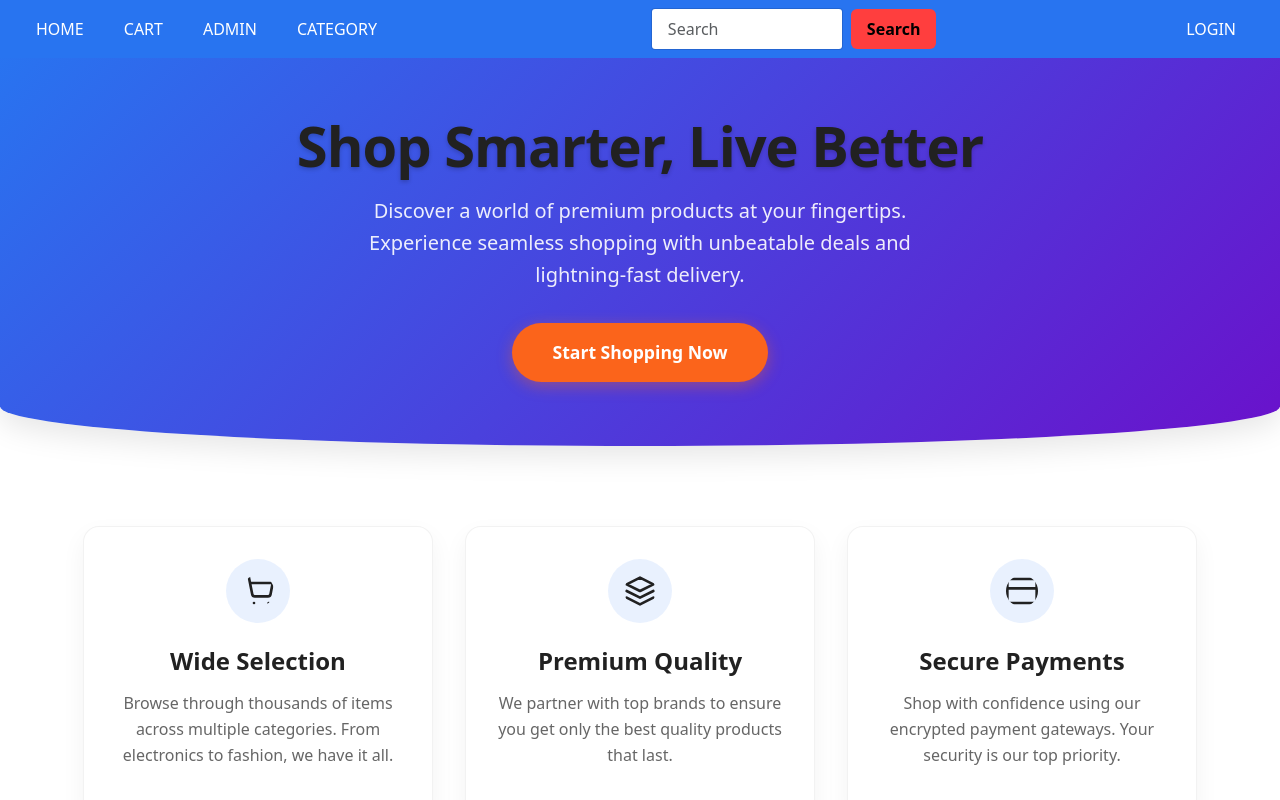
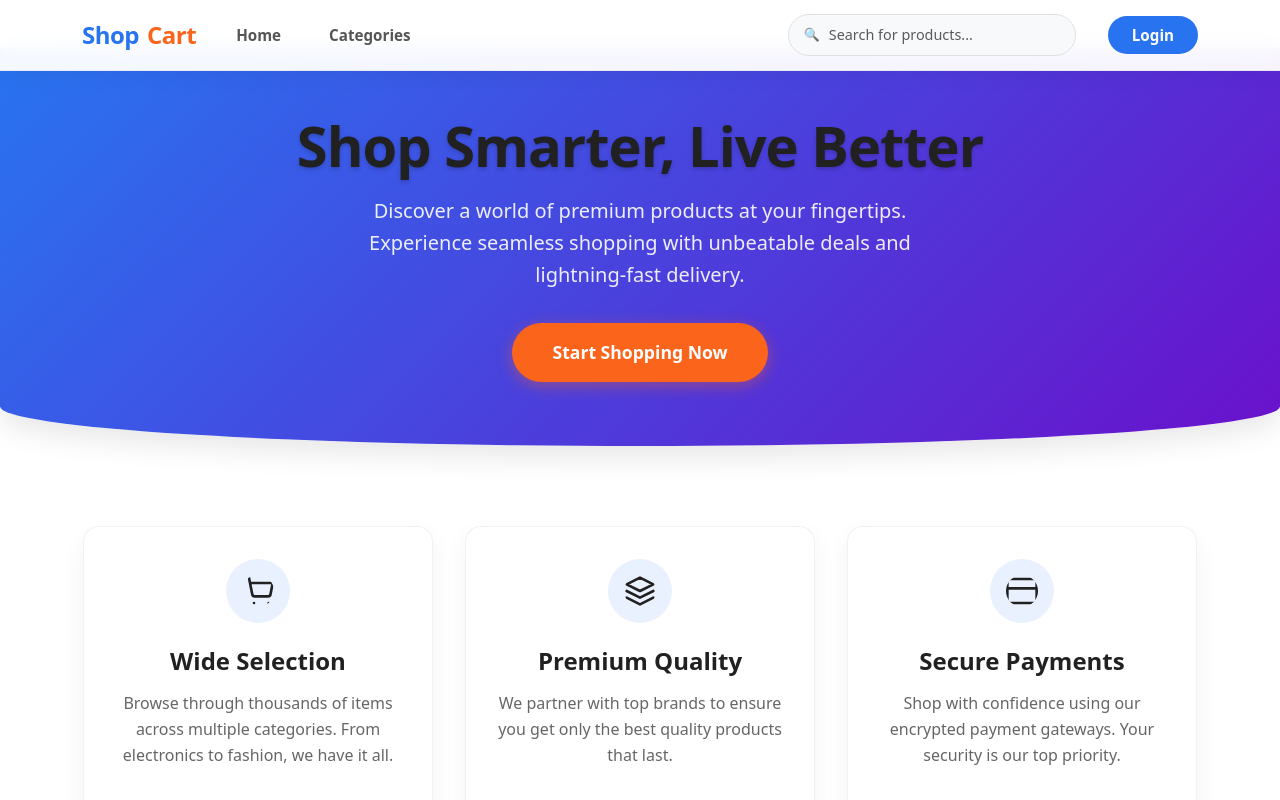
Before and after one commit to adwaith85/nodeproject, a React (Vite) app in the folder frontend/: page / in a window 1280 px wide. Shown: the top 800 px of the page. Built offline with nearby package versions, Linux system fonts and the light colour scheme.

Commit message:
navbar styled

```diff
--- a/frontend/src/components/Navbar.css
+++ b/frontend/src/components/Navbar.css
@@ -1,113 +1,186 @@
 /* Navbar / navigation */
 .navbar {
-    background-color: var(--color-primary) !important;
-    padding: var(--space-sm) var(--space-md);
-    color: #fff;
-    display: flex;
-    align-items: center;
+    background-color: #ffffff !important;
+    padding: 0.75rem 2rem;
+    box-shadow: 0 4px 20px rgba(0, 0, 0, 0.05);
     position: fixed;
     top: 0;
     left: 0;
     right: 0;
     z-index: 1000;
+    transition: all 0.3s ease;
+    backdrop-filter: blur(10px);
+    background: rgba(255, 255, 255, 0.95) !important;
+    border-bottom: 1px solid rgba(0, 0, 0, 0.05);
+}
+
+.navbar-brand {
+    font-size: 1.5rem;
+    font-weight: 800;
+    color: var(--color-primary) !important;
+    letter-spacing: -0.5px;
+    margin-right: 2rem;
+    display: flex;
+    align-items: center;
+    gap: 0.5rem;
+}
+
+.navbar-brand span {
+    color: var(--color-accent);
 }
 
 .navbar .nav-link {
-    color: #fff !important;
-    font-weight: 500;
-    margin-right: 1rem;
-    transition: color var(--transition-default);
+    color: #555 !important;
+    font-weight: 600;
+    font-size: 0.95rem;
+    margin-right: 1.5rem;
+    padding: 0.5rem 0;
+    position: relative;
+    transition: color 0.3s ease;
+}
+
+.navbar .nav-link::after {
+    content: '';
+    position: absolute;
+    width: 0;
+    height: 2px;
+    bottom: 0;
+    left: 0;
+    background-color: var(--color-primary);
+    transition: width 0.3s ease;
 }
 
 .navbar .nav-link:hover {
-    color: #ffe500 !important;
+    color: var(--color-primary) !important;
     text-decoration: none;
+}
+
+.navbar .nav-link:hover::after {
+    width: 100%;
 }
 
 .navcontent {
     display: flex;
-    flex-direction: column;
-    gap: var(--space-sm);
+    align-items: center;
+    gap: 0.5rem;
 }
 
+/* Search Bar */
 .navsearch {
     margin-left: auto;
+    margin-right: 1rem;
     display: flex;
     align-items: center;
-    gap: var(--space-sm);
+    position: relative;
 }
 
 .navsearch input {
-    width: 12rem;
-    /* 192px */
-    max-width: 100%;
-    padding: var(--space-sm) var(--space-md);
-    border: 1px solid var(--color-border);
-    border-radius: 0.25rem;
+    width: 18rem;
+    padding: 0.6rem 1rem 0.6rem 2.5rem;
+    border: 1px solid #e0e0e0;
+    border-radius: 50px;
+    background-color: #f8f9fa;
+    font-size: 0.9rem;
+    transition: all 0.3s ease;
+}
+
+.navsearch input:focus {
+    outline: none;
+    border-color: var(--color-primary);
+    background-color: #fff;
+    box-shadow: 0 0 0 3px rgba(40, 116, 240, 0.1);
+    width: 20rem;
+}
+
+.navsearch::before {
+    content: '🔍';
+    position: absolute;
+    left: 1rem;
+    font-size: 0.8rem;
+    color: #999;
+    z-index: 1;
 }
 
 .navsearch button {
-    background-color: #ffe500;
-    color: #000;
-    border: none;
-    padding: var(--space-sm) var(--space-md);
-    font-weight: 600;
-    cursor: pointer;
-    transition: background-color var(--transition-default);
+    display: none;
+    /* Hide default button, use input enter or icon */
 }
 
-.navsearch button:hover {
-    background-color: #ffc107;
+/* Auth Buttons */
+.auth-link {
+    margin-left: 1rem;
 }
 
-/* Hide / show adjustments for mobile */
-@media (max-width: 768px) {
-    .navsearch {
-        position: absolute;
-        top: var(--space-sm);
-        right: var(--space-md);
-        z-index: 10;
-    }
-
-    .navbar-text {
-        display: block !important;
-        margin-top: 1rem;
-    }
+.auth-link .nav-link {
+    background-color: var(--color-primary);
+    color: #fff !important;
+    padding: 0.5rem 1.5rem;
+    border-radius: 50px;
+    margin-right: 0;
+    transition: all 0.3s ease;
+    border: none;
 }
 
-/* Bottom nav for small screens */
-.bottom-nav {
+.auth-link .nav-link::after {
     display: none;
 }
 
+.auth-link .nav-link:hover {
+    background-color: var(--color-primary-hover);
+    transform: translateY(-2px);
+    box-shadow: 0 4px 10px rgba(40, 116, 240, 0.3);
+    color: #fff !important;
+}
+
+.auth-link .ad {
+    background-color: #fff;
+    color: var(--color-text) !important;
+    border: 1px solid #e0e0e0;
+}
+
+.auth-link .ad:hover {
+    background-color: #f8f9fa;
+    color: var(--color-primary) !important;
+    border-color: var(--color-primary);
+}
+
+
+/* Mobile Adjustments */
 @media (max-width: 768px) {
-    .bottom-nav {
-        display: flex;
-        position: fixed;
-        bottom: 0;
-        left: 0;
-        right: 0;
-        height: 3.75rem;
-        /* ≈ 60px */
-        background-color: #fff;
-        border-top: 1px solid #e0e0e0;
-        justify-content: space-around;
-        align-items: center;
-        z-index: 999;
-        box-shadow: 0 -0.0625rem 0.3125rem rgba(0, 0, 0, 0.1);
+    .navbar {
+        padding: 0.5rem 1rem;
     }
 
-    .bottom-nav .nav-link {
-        display: flex;
+    .navcontent {
         flex-direction: column;
-        align-items: center;
-        font-size: 0.75rem;
-        color: #212121 !important;
-        padding: var(--space-xs);
-        transition: color var(--transition-default);
+        align-items: flex-start;
+        width: 100%;
+        padding: 1rem 0;
+        gap: 1rem;
     }
 
-    .bottom-nav .nav-link:hover {
-        color: var(--color-primary) !important;
+    .navsearch {
+        width: 100%;
+        margin: 1rem 0;
+    }
+
+    .navsearch input {
+        width: 100%;
+    }
+
+    .navsearch input:focus {
+        width: 100%;
+    }
+
+    .auth-link {
+        margin-left: 0;
+        width: 100%;
+        text-align: center;
+    }
+
+    .auth-link .nav-link {
+        display: block;
+        width: 100%;
+        margin-top: 0.5rem;
     }
 }
--- a/frontend/src/components/Navbar.jsx
+++ b/frontend/src/components/Navbar.jsx
@@ -13,80 +13,52 @@ import NavLink from "./NavLink";
 import AuthStore from "../AuthStore";
 
 function Header({ SetSearchItem }) {
-
-
   const { removeToken, token } = AuthStore()
-  // const getData=async()=>{
-  //     let res=await fetch(`http://localhost:8000/products?search=${searchItem}`)
-  //     let data=await res.json()
-  //     SetData(data)
-  // }
-  // useEffect(()=>{
-  //     getData()
-  // },[searchItem])
-
   const location = useLocation()
 
-  console.log("location", location.pathname)
-
-  return <>
-    <Navbar expand="md" className="bg-primary" variant="dark">
-      <Container fluid className="toggle">
+  return (
+    <Navbar expand="lg" className="navbar" fixed="top">
+      <Container>
+        <Navbar.Brand as={Link} to="/" className="navbar-brand">
+          Shop<span>Cart</span>
+        </Navbar.Brand>
 
         <Navbar.Toggle aria-controls="navbarScroll" />
-        <Navbar.Collapse id="navbarScroll" >
-          <Nav
-            className="navcontent"
-            style={{ maxHeight: '200px' }}
-            navbarScroll
-          >
-            <Link to={'/'} className="nav-link">HOME</Link>
-            <Link to={'/cart'} className="nav-link">CART</Link>
-            <Link to={'/admin'} className="nav-link">ADMIN</Link>
+        <Navbar.Collapse id="navbarScroll">
+          <Nav className="me-auto my-2 my-lg-0 navcontent" navbarScroll>
+            <Nav.Link as={Link} to="/" className="nav-link">Home</Nav.Link>
+            <Nav.Link as={Link} to="/Categories" className="nav-link">Categories</Nav.Link>
+            {token && (
+              <>
+                <Nav.Link as={Link} to="/cart" className="nav-link">Cart</Nav.Link>
+                <Nav.Link as={Link} to="/order" className="nav-link">Orders</Nav.Link>
+                <Nav.Link as={Link} to="/admin" className="nav-link">Admin</Nav.Link>
+              </>
+            )}
+          </Nav>
 
-            <Link to={'/Categories'} className="nav-link">CATEGORY</Link>
-
-
-
-          </Nav>
-          <NavLink showOn={[
-            "/",
-          ]}>
-            <Form className="navsearch">
+          <NavLink showOn={["/"]}>
+            <Form className="d-flex navsearch">
               <Form.Control
                 onChange={(e) => SetSearchItem(e.target.value)}
                 type="search"
-                placeholder="Search"
-                className=""
+                placeholder="Search for products..."
                 aria-label="Search"
               />
-              <Button variant="outline-success" style={{ margin: "auto" }}>Search</Button>
             </Form>
           </NavLink>
+
+          <div className="auth-link">
+            {!token ? (
+              <Link to="/Login" className="nav-link">Login</Link>
+            ) : (
+              <button className="nav-link ad" onClick={removeToken}>Logout</button>
+            )}
+          </div>
         </Navbar.Collapse>
-
-
-        <Navbar.Collapse className="justify-content-end">
-          <Navbar.Text className="auth-link">
-            {!token ? (
-              <Link to={'/Login'} className="nav-link">LOGIN</Link>
-            ) : <button className="nav-link ad" onClick={() => {
-
-
-              removeToken()
-              // alert("loged out")
-            }}>LOGOUT</button>
-            }
-          </Navbar.Text>
-        </Navbar.Collapse>
-
-
       </Container>
     </Navbar>
-
-
-  </>
+  );
 }
 
-
 export default Header
```
